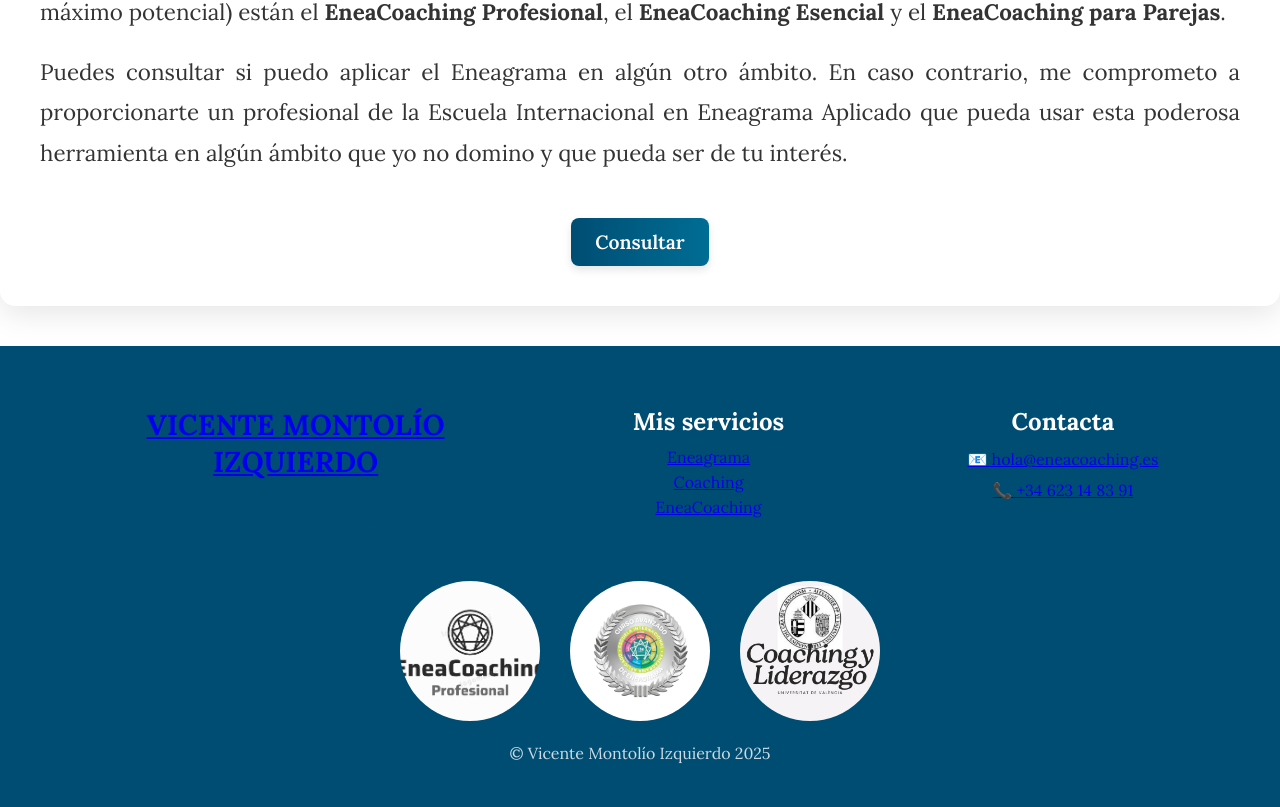
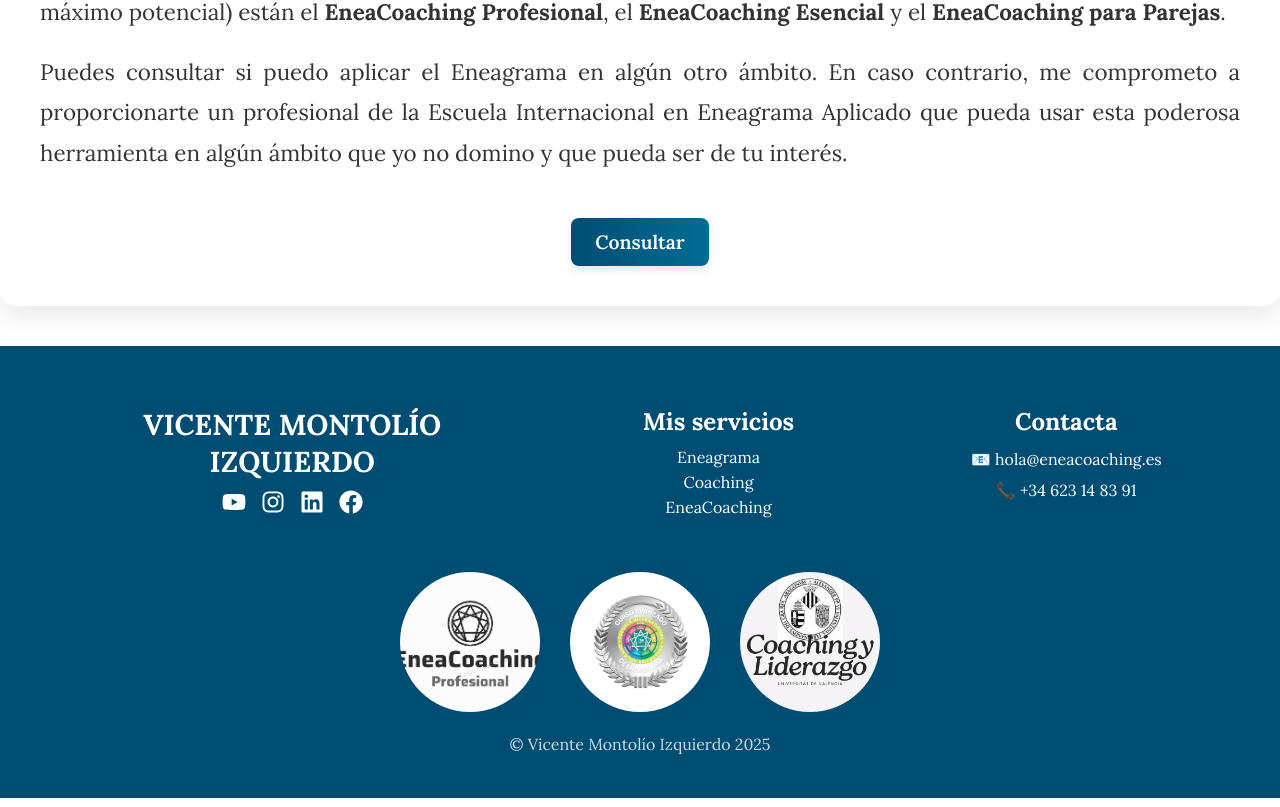
Before and after one commit to CarlosRiberaDonet/web-eneacoachingprofesional, a React (Create React App) app: page /eneagrama in a window 1280 px wide. Shown: the part 9721-10528 px from the top of the page. Built offline with nearby package versions, Linux system fonts and the light colour scheme.

Commit message:
update footer
termino de introducir algunos links locales en el footer y alinear los elementos.

```diff
--- a/src/App.js
+++ b/src/App.js
@@ -1,5 +1,6 @@
 import React from 'react';
 import { BrowserRouter as Router, Routes, Route } from 'react-router-dom';
+import ScrollToTopButton from './components/ScrollToTopButton';
 import ScrollToHash from './components/ScrollToHash';
 
 import Home from './components/Home';
@@ -14,7 +15,7 @@
 function App() {
   return (
     <Router>
-      <ScrollToHash /> {/* Activamos el scroll automático */}
+      <ScrollToHash /> {/* Asegúrate de que esté aquí */}
       <Header />
       <Routes>
         <Route path="/" element={<Home />} />
@@ -25,6 +26,7 @@
         <Route path="/contacto" element={<Contacto />} />
       </Routes>
       <Footer />
+      <ScrollToTopButton />
     </Router>
   );
 }
--- a/src/components/Footer.js
+++ b/src/components/Footer.js
@@ -1,8 +1,5 @@
 import React from "react";
 import "../styles/Footer.css";
-import SocialBar from "./SocialBar";
-import '../styles/global/ButtonStyles.css';
-
 import { FaYoutube, FaInstagram, FaLinkedin, FaTiktok, FaFacebook } from "react-icons/fa";
 import { Link } from "react-router-dom";
 
@@ -10,22 +7,21 @@
   return (
     <footer className="main-footer">
       <div className="footer-container">
-        {/*  Sección Izquierda - Presentación */}
-        <div className="footer-left">
+        {/* Sección Izquierda - Presentación */}
+        <div className="footer-left-section">
           <h2>
             <Link to="/vicente" className="footer-link">VICENTE MONTOLÍO IZQUIERDO</Link>
           </h2>
-          <div className="social-icons">
-            <a href="#"><FaYoutube /></a>
-            <a href="#"><FaInstagram /></a>
-            <a href="#"><FaLinkedin /></a>
-            <a href="#"><FaTiktok /></a>
-            <a href="#"><FaFacebook /></a>
+          <div className="social-icons-footer">
+            <a href="#" className="footer-link"><FaYoutube /></a>
+            <a href="#" className="footer-link"><FaInstagram /></a>
+            <a href="#" className="footer-link"><FaLinkedin /></a>
+            <a href="#" className="footer-link"><FaFacebook /></a>
           </div>
         </div>
 
-        {/*  Sección Central - Servicios */}
-        <div className="footer-center">
+        {/* Sección Central - Servicios */}
+        <div className="footer-center-section">
           <h3>Mis servicios</h3>
           <ul className="service-list">
             <li><Link to="/eneagrama" className="footer-link">Eneagrama</Link></li>
@@ -34,16 +30,16 @@
           </ul>
         </div>
 
-        {/*  Sección Derecha - Contacto */}
-        <div className="footer-right">
+        {/* Sección Derecha - Contacto */}
+        <div className="footer-right-section">
           <h3>Contacta</h3>
           <p><a href="mailto:hola@eneacoaching.es" className="footer-link">📧 hola@eneacoaching.es</a></p>
           <p><a href="tel:+34623148391" className="footer-link">📞 +34 623 14 83 91</a></p>
         </div>
       </div>
 
-      {/*  Sección Inferior - Logos y Créditos */}
-      <div className="footer-logos">
+      {/* Sección Inferior - Logos y Créditos */}
+      <div className="footer-logos-section">
         <img src="/images/logo.png" alt="eneacoachingprofesional" />
         <img src="/images/curso.png" alt="International Eneagram Association" />
         <img src="/images/upv.png" alt="IEA España" />
--- a/src/components/ScrollToHash.js
+++ b/src/components/ScrollToHash.js
@@ -1,3 +1,4 @@
+// src/components/ScrollToHash.js
 import { useEffect } from 'react';
 import { useLocation } from 'react-router-dom';
 
@@ -9,26 +10,16 @@
       if (location.hash) {
         const element = document.getElementById(location.hash.replace("#", ""));
         if (element) {
-          const headerOffset = 0; // Ajusta si tienes un header fijo
-          const elementPosition = element.getBoundingClientRect().top + window.scrollY;
-          const offsetPosition = elementPosition - headerOffset;
-
-          window.scrollTo({
-            top: offsetPosition,
-            behavior: "smooth"
-          });
+          element.scrollIntoView({ behavior: "smooth", block: "start" });
         }
       } else {
-        // Si no hay hash, hacer scroll hacia arriba
-        window.scrollTo({
-          top: 0,
-          behavior: "smooth"
-        });
+        // Desplazamiento a la parte superior en rutas sin hash
+        window.scrollTo({ top: 0, behavior: "smooth" });
       }
     };
 
-    // Espera un pequeño intervalo para asegurarse de que el DOM esté completamente cargado
-    setTimeout(scrollToElement, 100);
+    // Ejecutar el desplazamiento tan pronto como cambie la ubicación
+    scrollToElement();
   }, [location]);
 
   return null;
--- a/src/styles/Footer.css
+++ b/src/styles/Footer.css
@@ -24,36 +24,37 @@
 /* ========================= */
 /*  SECCIÓN IZQUIERDA - Presentación */
 /* ========================= */
-.footer-left {
+.footer-left-section {
     max-width: 30%;
     text-align: center;
     margin-left: -20px; /* Ajuste para centrar mejor */
 }
 
-.footer-left h2 {
+.footer-left-section h2 {
     font-size: 1.8rem;
     font-weight: bold;
     margin-bottom: 10px;
 }
 
-.footer-left p {
+.footer-left-section p {
     font-size: 1rem;
     margin-bottom: 15px;
 }
 
-/* Iconos de redes sociales */
-.social-icons {
+.social-icons-footer {
     display: flex;
     gap: 15px;
+    justify-content: center; /* Esto centra los iconos horizontalmente */
+    align-items: center; /* Esto los alinea verticalmente en el centro */
 }
 
-.social-icons a {
+.social-icons-footer a {
     font-size: 24px;
     color: white;
     transition: transform 0.3s ease, color 0.3s ease;
 }
 
-.social-icons a:hover {
+.social-icons-footer a:hover {
     color: #ffc107;
     transform: scale(1.2);
 }
@@ -61,12 +62,8 @@
 /* ========================= */
 /*  SECCIÓN CENTRAL - Servicios */
 /* ========================= */
-.footer-center {
-    text-align: center;
-    margin-left: -20px; /* Ajuste para centrar mejor */
-}
 
-.footer-center h3 {
+.footer-center-section h3 {
     font-size: 1.5rem;
     font-weight: bold;
     margin-bottom: 10px;
@@ -86,27 +83,36 @@
 /* ========================= */
 /*  SECCIÓN DERECHA - Contacto */
 /* ========================= */
-.footer-right {
+.footer-right-section {
     max-width: 30%;
     text-align: center;
     margin-right: -20px; /* Ajuste para centrar mejor */
 }
 
-.footer-right h3 {
+.footer-right-section h3 {
     font-size: 1.5rem;
     font-weight: bold;
     margin-bottom: 10px;
 }
 
-.footer-right p {
+.footer-right-section p {
     font-size: 1rem;
     margin: 5px 0;
+}
+
+.footer-link{
+    color: white;
+    text-decoration: none;
+}
+
+.footer-link:hover{
+    color: #ffc107;
 }
 
 /* ========================= */
 /*  SECCIÓN INFERIOR - LOGOS */
 /* ========================= */
-.footer-logos {
+.footer-logos-section {
     display: flex;
     justify-content: center;
     gap: 30px;
@@ -114,7 +120,7 @@
     flex-wrap: wrap;
 }
 
-.footer-logos img {
+.footer-logos-section img {
     width: 140px;
     height: 140px;
     border-radius: 50%;
@@ -123,7 +129,7 @@
     margin: 0;
 }
 
-.footer-logos img:hover {
+.footer-logos-section img:hover {
     transform: scale(1.1);
 }
 
@@ -145,24 +151,24 @@
         align-items: center;
     }
 
-    .footer-left, .footer-center, .footer-right {
+    .footer-left-section, .footer-center-section, .footer-right-section {
         max-width: 100%;
         text-align: center;
         margin: 10px 0;
     }
 
-    .footer-logos {
+    .footer-logos-section {
         flex-direction: row;
         gap: 10px;
         justify-content: center;
     }
 
-    .footer-logos img {
+    .footer-logos-section img {
         width: 100px;
         height: 100px;
     }
 
-    .social-icons a {
+    .social-icons-footer a {
         font-size: 28px;
     }
 }
```
